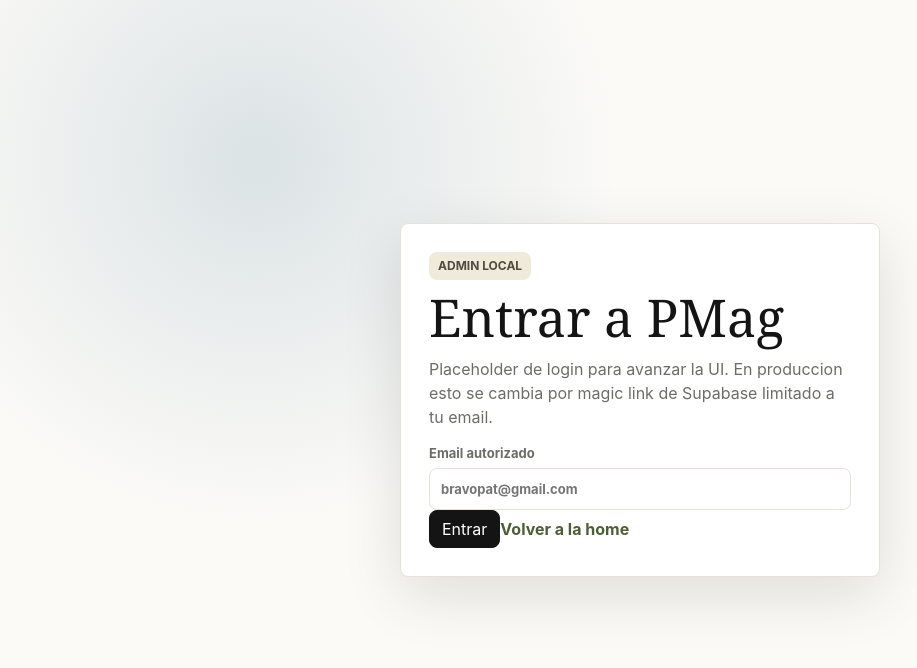
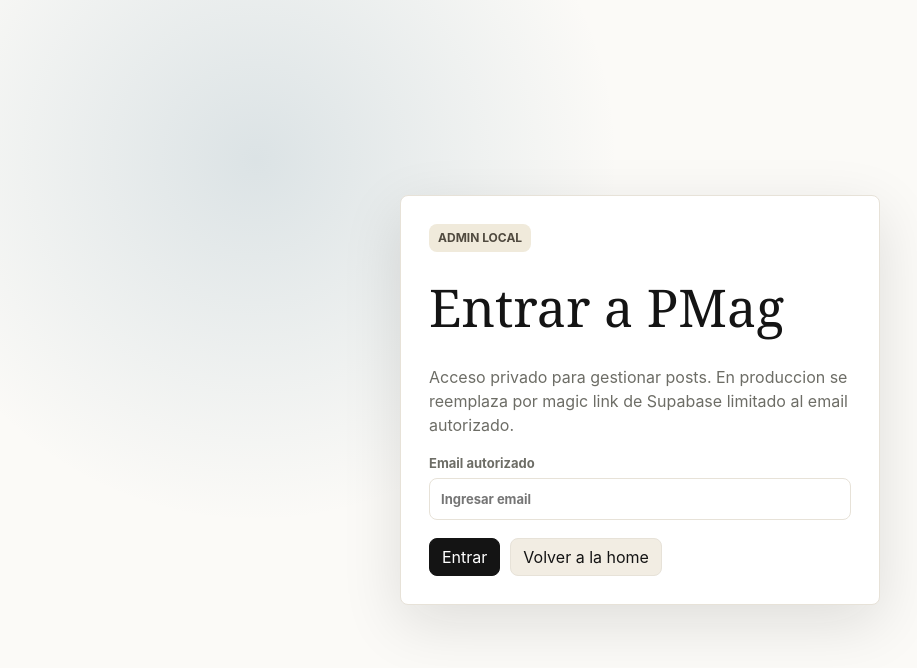
Before and after one commit to ErickRRB/Pbeaux, a Next.js app: page /admin in a window 1280 px wide. Shown: the top 668 px of the page, without its empty margins (0-917 px from the left). Built offline with nearby package versions, Linux system fonts and the light colour scheme.

Commit message:
fix: hide admin entry from public site

```diff
--- a/app/admin/admin-dashboard.tsx
+++ b/app/admin/admin-dashboard.tsx
@@ -3,6 +3,7 @@
 import {
   ArrowDown,
   ArrowUp,
+  Eye,
   FileImage,
   Heading2,
   ImagePlus,
@@ -102,8 +103,10 @@ export function AdminDashboard() {
   }
 
   function handleLogin() {
+    setMessage("");
+
     if (email.trim().toLowerCase() !== adminEmail.toLowerCase()) {
-      setMessage(`Para este placeholder usa ${adminEmail}`);
+      setMessage("Email no autorizado");
       return;
     }
 
@@ -219,29 +222,37 @@ export function AdminDashboard() {
   if (!isAuthenticated) {
     return (
       <main className="admin-login">
-        <section className="login-panel">
+        <form
+          className="login-panel"
+          onSubmit={(event) => {
+            event.preventDefault();
+            handleLogin();
+          }}
+        >
           <span className="eyebrow">Admin local</span>
           <h1>Entrar a PMag</h1>
           <p>
-            Placeholder de login para avanzar la UI. En produccion esto se cambia
-            por magic link de Supabase limitado a tu email.
+            Acceso privado para gestionar posts. En produccion se reemplaza por
+            magic link de Supabase limitado al email autorizado.
           </p>
           <label>
             Email autorizado
             <input
               onChange={(event) => setEmail(event.target.value)}
-              placeholder={adminEmail}
+              placeholder="Ingresar email"
               value={email}
             />
           </label>
-          <button className="primary-button" onClick={handleLogin} type="button">
-            Entrar
-          </button>
+          <div className="login-actions">
+            <button className="primary-button" type="submit">
+              Entrar
+            </button>
+            <Link className="secondary-button" href="/">
+              Volver a la home
+            </Link>
+          </div>
           {message ? <p className="form-message">{message}</p> : null}
-          <Link className="text-link" href="/">
-            Volver a la home
-          </Link>
-        </section>
+        </form>
       </main>
     );
   }
@@ -488,12 +499,17 @@ function AdminTopbar({
         PMag
       </Link>
       <div>
+        <Link className="secondary-button" href="/">
+          <Eye size={17} />
+          Ver sitio
+        </Link>
         <button className="secondary-button" onClick={onCreate} type="button">
           <Plus size={17} />
           New post
         </button>
-        <button className="icon-button" onClick={onLogout} title="Salir" type="button">
+        <button className="secondary-button" onClick={onLogout} type="button">
           <LogOut size={18} />
+          Logout
         </button>
       </div>
     </header>
--- a/app/globals.css
+++ b/app/globals.css
@@ -503,6 +503,8 @@ button:disabled {
 }
 
 .login-panel {
+  display: grid;
+  gap: 18px;
   width: min(100%, 480px);
   border: 1px solid var(--line);
   border-radius: 8px;
@@ -518,6 +520,11 @@ button:disabled {
   font-size: 52px;
   font-weight: 500;
   line-height: 0.95;
+}
+
+.login-panel h1,
+.login-panel p {
+  margin-bottom: 0;
 }
 
 .login-panel p,
@@ -609,9 +616,17 @@ textarea {
 
 .form-message {
   min-height: 34px;
+  margin: 0;
   border-radius: 8px;
   background: #f2ede3;
   padding: 8px 10px;
+}
+
+.login-actions {
+  display: flex;
+  flex-wrap: wrap;
+  align-items: center;
+  gap: 10px;
 }
 
 .admin-shell {
--- a/components/home-client.tsx
+++ b/components/home-client.tsx
@@ -122,9 +122,6 @@ export function HomeClient() {
             <span className="eyebrow">Ultimos posts</span>
             <h2>Archivo reciente</h2>
           </div>
-          <Link className="text-link" href="/admin">
-            Crear o editar posts
-          </Link>
         </section>
 
         <section className="post-grid">
```
Also changed, not shown: 4 other files (tests, documents, lock files or other folders).
